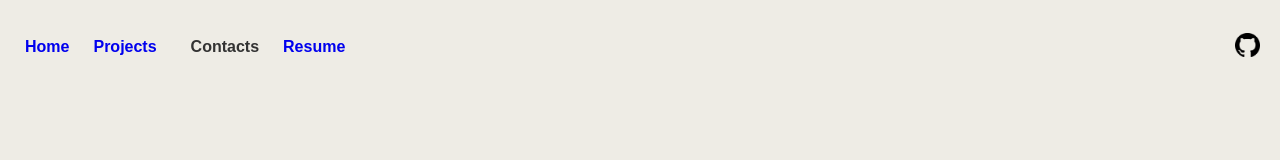
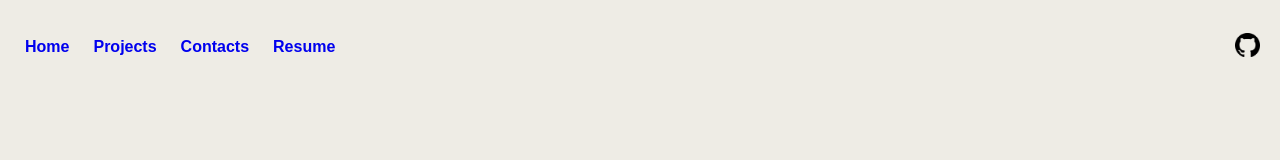
Before and after one commit to beniyam12/Portfolio, a plain HTML site: page index.html in a window 1280 px wide. Shown: the top 160 px of the page. Drawn offline with Linux system fonts and the light colour scheme.

Commit message:
fixed contacts button

```diff
--- a/index.html
+++ b/index.html
@@ -135,11 +135,11 @@ display: flex;
                         <h4>Projects</h4>
                     </a>
                 </button>
-
-                <a href="#contacts" style="text-decoration: none;"></a>
-                <button> <h4>Contacts</h4></button>
+                <button>
+                <a href="#contacts" style="text-decoration: none;">
+                 <h4>Contacts</h4>
                 </a>
-
+                </button>
                 <button>
                 <a href="https://www.dropbox.com/scl/fi/1in0pw2qztvoyl8iq7bg1/Beniyam-Demissie-Technical-Resume.pdf?rlkey=6vu4l0doqusojmv4h7t2eqk5w&st=n7z7rhph&dl=0" download style="text-decoration: none;">
                  <h4>Resume</h4>
@@ -217,8 +217,9 @@ display: flex;
             <div class="contacts">
 
             <a href="https://github.com/beniyam12" target="_blank" style="text-decoration: none;">
-                <button > <img src = "images/github_logo.png" width="25" style="padding-right: 10px;"> </button>
+                <button> <img src = "images/github_logo.png" width="25" style="padding-right: 10px;"> </button>
             </a>
+
             <a href="https://www.linkedin.com/in/beniyam-demissie/" target="_blank" style="text-decoration: none;">
                 <button> <img src = "images/Linkedin_logo.png"width="35" style="margin-right: 10px; margin-bottom: -6px;">  </button>
             </a>
```
